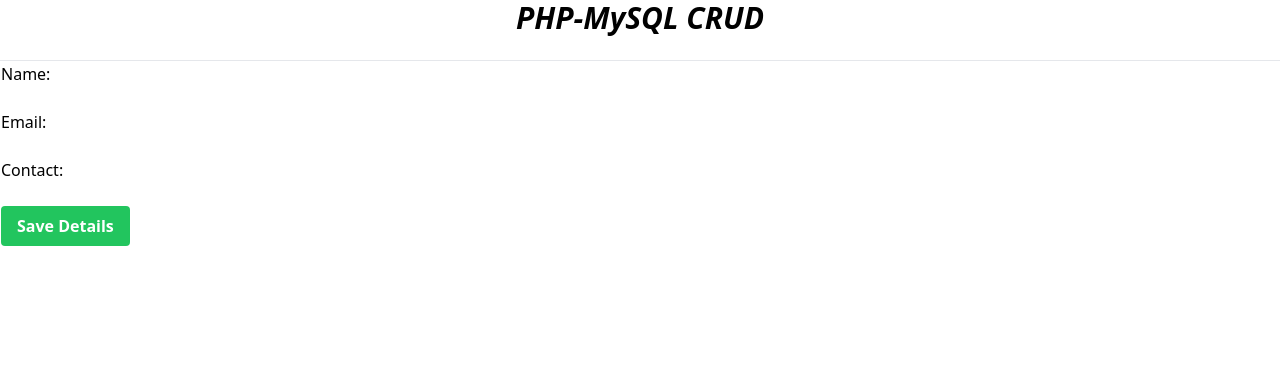
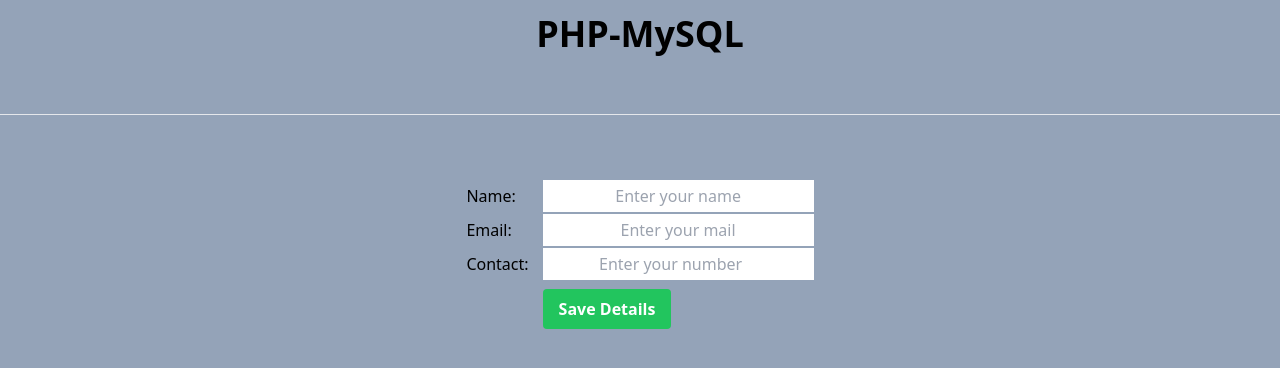
Before and after one commit to Paul-0220/CRUD-Geospoc, a website: page index.html in a window 1280 px wide. Drawn offline with nearby package versions, Linux system fonts and the light colour scheme.

Commit message:
Detail form created

```diff
--- a/index.html
+++ b/index.html
@@ -1,41 +1,51 @@
-<!DOCTYPE html>
-<html lang="en">
-    <head>
-        <meta charset="UTF-8">
-        <title>CRUD operations</title>
-        <script src="https://cdn.tailwindcss.com"></script>
-    </head>
-    <body>
-        <div class="text-center">
-            <h1 class="font-bold text-3xl italic">PHP-MySQL CRUD</h1>
+<!doctype html>
+<html>
+<head>
+  <meta charset="UTF-8">
+  <meta name="viewport" content="width=device-width, initial-scale=1.0">
+  <script src="https://cdn.tailwindcss.com"></script>
+  <title>CRUD Operations</title>
+</head>
+<body class="bg-slate-400">
+        <div class="text-center text-4xl pt-3.5">
+            <h1><strong>PHP-MySQL</strong></h1>
             &nbsp;
-                <hr>
+            <hr class="mt-5 border-3">
         </div>
-                <table>
+        <form>
+            <div class="flex items-center mt-16 justify-center">
+                <table class="min-h-full">
                     <tr>
                         <td>
-                            <form>
-                            <div>
-                                <Label>Name:</Label><br>
-                                <input type="text" name="fullname">
-                            </div>
-                            <div>
-                                <Label>Email:</Label><br>
-                                <input type="email" name="email">
-                            </div>
-                            <div>
-                                <Label>Contact:</Label><br>
-                                <input type="number" name="number">
-                                </div>
-                                <div>
-                                    <button class="bg-green-500 hover:bg-blue-700 text-white font-bold py-2 px-4 rounded">
-                                        Save Details
-                                      </button>
-                                </div>
-                            </form>
+                <label class="mr-3">Name:</label></td>
+                <td>
+                <input type="text" name="name" placeholder="Enter your name" class="text-center p-1 px-5">
                         </td>
-                        <td></td>
                     </tr>
-                </table>
-    </body>
+                    <tr>
+                        <td>
+                <label class="mr-3">Email:</label></td>
+                <td>
+                <input type="email" name="email" placeholder="Enter your mail" class="text-center p-1 px-5">
+                </td>
+                    </tr>
+            <tr>
+                <td>
+                <label class="mr-3">Contact:</label></td>
+                <td>
+                <input type="number" name="number" placeholder="Enter your number" class=" text-center p-1 px-5">
+                </td>
+            </tr>
+            <tr>
+                <td>
+
+                </td>
+                <td class="pt-2">
+            <button class="bg-green-500 hover:bg-blue-700 text-white font-bold py-2 px-4 rounded">Save Details</button>
+                </td>
+            </tr>
+            </table>
+            </div>
+        </form>
+</body>
 </html>
```
Also changed, not shown: package.json (added, +22 -0 lines), tailwind.config.js (added, +8 -0 lines), script.js (added), 1 other file.
